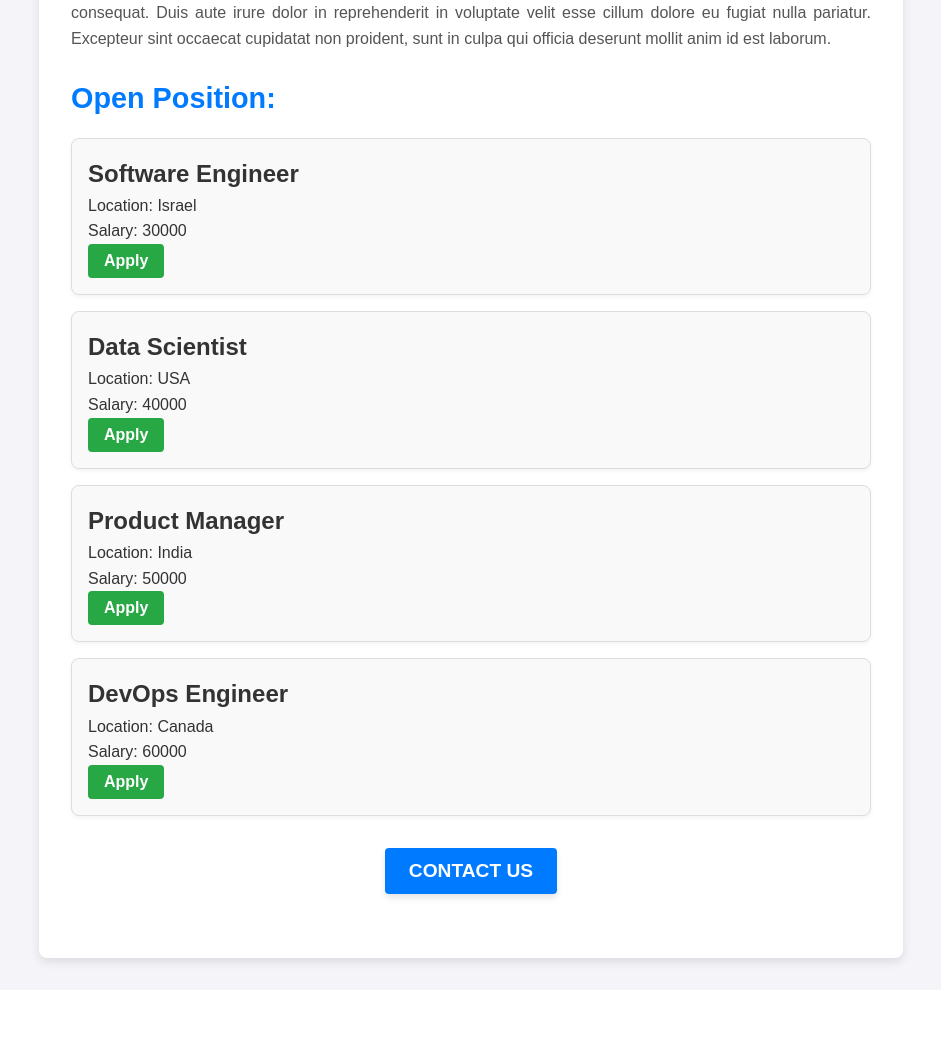
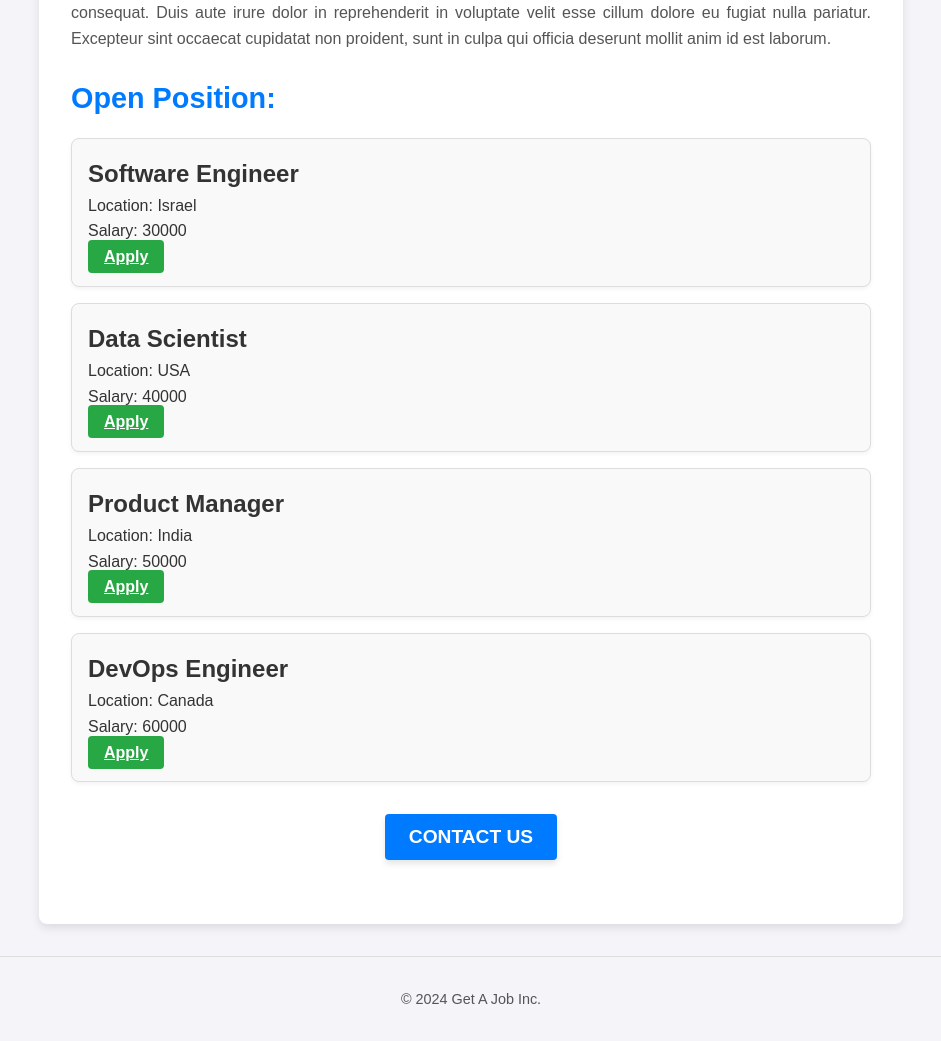
Before and after one commit to Guy-Keinan/Get-A-Job, a Flask app: page / in a window 1280 px wide. Shown: the part 633-1674 px from the top of the page, without its empty margins (169-1110 px from the left). Before the commit the page ends 1602 px from the top, so only its background shows below. Run offline with Flask 3, Linux system fonts and the light colour scheme.

Commit message:
add footer

```diff
--- a/static/style.css
+++ b/static/style.css
@@ -158,3 +158,13 @@ body {
         font-size: 0.9rem;
     }
 }
+
+.footer {
+    text-align: center;
+    padding: 1rem 0;
+    background-color: #f4f4f9;
+    color: #555;
+    font-size: 0.9rem;
+    border-top: 1px solid #ddd;
+    margin-top: 2rem;
+}
--- /dev/null
+++ b/templates/footer.html
@@ -0,0 +1,3 @@
+<footer class="footer">
+    <p>&copy; 2024 Get A Job Inc.</p>
+</footer>
--- a/templates/home.html
+++ b/templates/home.html
@@ -29,11 +29,13 @@
         <h2 class="section-title">Open Position:</h2>
         <div>
             {% for job in jobs %}
-                {% include 'jobItem.html' %}
+            {% include 'jobItem.html' %}
             {% endfor %}
         </div>
         <button class="contact-button">Contact Us</button>
     </div>
 </body>
+{% include 'footer.html' %}
+
 
 </html>
--- a/templates/jobItem.html
+++ b/templates/jobItem.html
@@ -6,5 +6,5 @@
     <div>
         Salary: {{ job['salary'] }}
     </div>
-    <button class="apply-button">Apply</button>
+    <a href="mailto:g.keinan91@gmail.com?subject=Application for {{job['title']}}" class="apply-button">Apply</a>
 </div>
```
